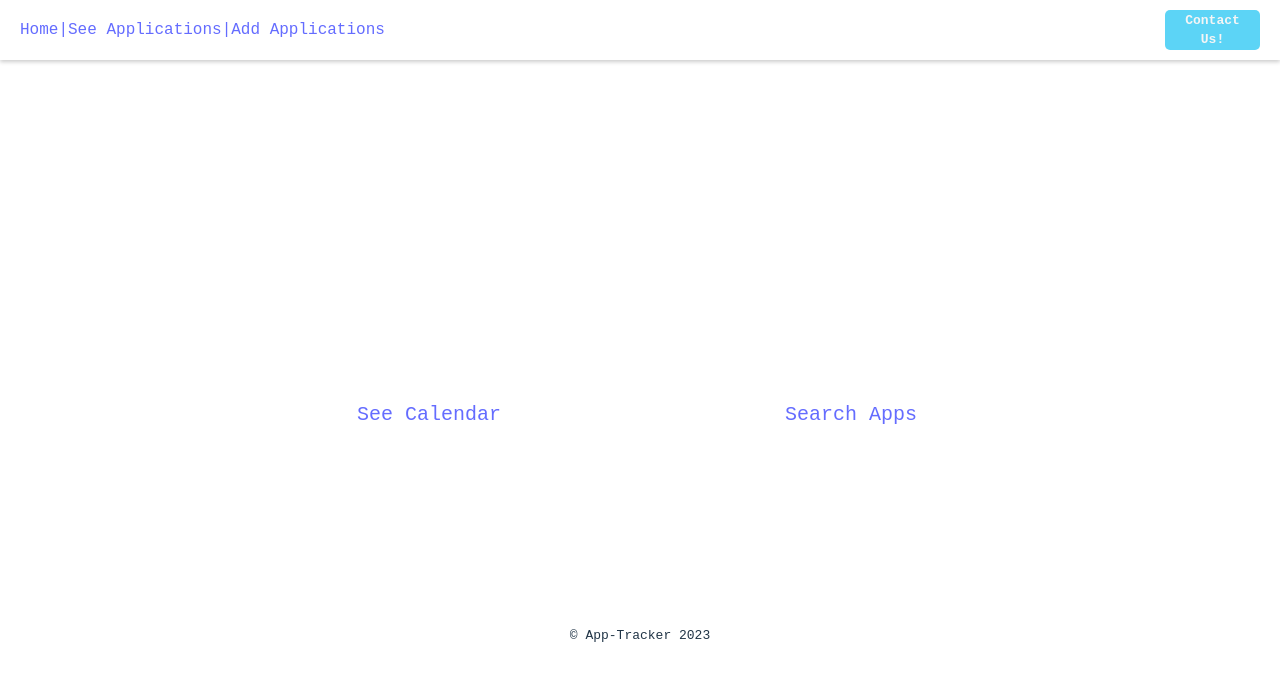
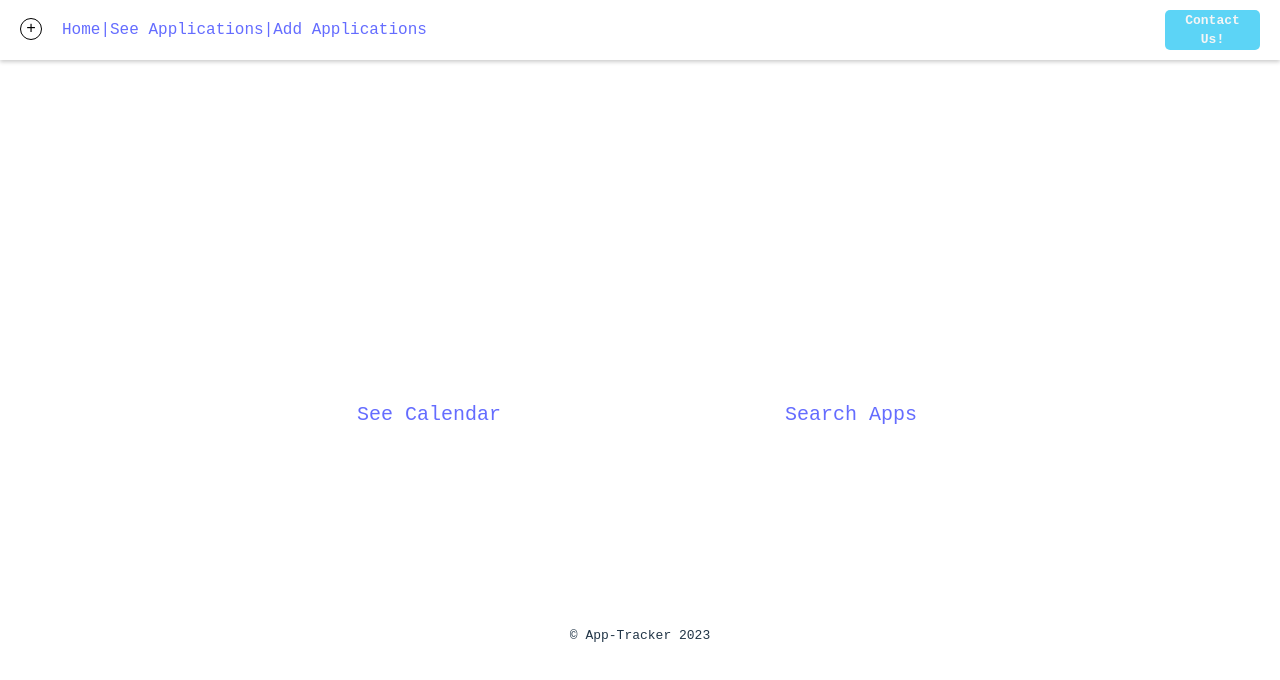
Before and after one commit to kpiacenta93/vue-router-setup, a Vue app in the folder vue-router/: page /SeeApplications in a window 1280 px wide. Shown: the top 680 px of the page. Built offline with nearby package versions, Linux system fonts and the light colour scheme.

Commit message:
toggle links nav bar in app.vue, JWT user auth next

```diff
--- a/vue-router/src/App.vue
+++ b/vue-router/src/App.vue
@@ -1,7 +1,14 @@
-<template>
+<!-- <template>
   <div class="main-container">
     <header class="nav-bar">
       <div class="nav-links">
+        <aside><div class="side-bar" @click="toggleDropDown">-
+          <div class="side-bar-menu">
+        <a href="" class="toggleMenu">Hello</a>
+        <a href="" class="toggleMenu">Are You THere</a>
+        <a href="" class="toggleMenu">Noone is home</a>
+      </div>
+        </div></aside>
         <router-link to="/">Home|</router-link>
         <router-link to="/SeeApplications"> See Applications| </router-link>
         <router-link to="/AddApplications">  Add Applications</router-link>
@@ -19,9 +26,17 @@
 
 <script>
 export default {
+  data(){
+    return {
+      isDropDownOpen: false,
+    };
+  },
   methods: {
   pushToContact(){
     this.$router.params("/ContactUs")
+  },
+  toggleDropDown(){
+    this.isDropDownOpen = !this.isDropDownOpen
   }
 }
 }
@@ -107,8 +122,230 @@ body {
   transform: scale(1.1);
 }
 
+.side-bar {
+  display: flex;
+  justify-content: center;
+  align-items: center;
+  border: 1px solid black;
+  height: 20px;
+  width: 20px;;
+  margin-right: 20px;
+  border-radius:15px 15px 15px 15px;
+}
+
+.side-bar:hover {
+  border-radius: 5px 5px 5px 5px;
+  /* border: #646cff; */
+  height: 25px;
+  width: 25px;
+  cursor: pointer;
+
+}
+
+
+.toggleMenu {
+  display: flex;
+  justify-content: center;
+  align-items: center;
+  flex-direction: row;
+  border: 1px solid black;
+  margin-top: 150px;
+  margin-left: 100px;
+  background-color: whitesmoke;
+  width: 200px;
+  height: 500px;
+}
+
+.side-bar-menu {
+  display: flex;
+  justify-content: center;
+  align-items: center;
+  flex-direction: column;
+  width: 300px;
+}
 
 
 
 
+</style> -->
+<template>
+  <div class="main-container">
+    <header class="nav-bar">
+      <div class="nav-links">
+        <aside>
+          <div class="side-bar" @click="toggleDropDown">
+            {{ isDropDownOpen ? '-' : '+' }}
+            <div class="side-bar-menu" :class="{ 'open-menu': isDropDownOpen }">
+              <p class="links"><b>LINKS</b></p>
+              <a href="" class="toggleMenu">Job Resources</a>
+              <a href="" class="toggleMenu">Job Boards</a>
+              <a href="" class="toggleMenu">Blog</a>
+              <a href="" class="toggleMenu">Register</a>
+              <a href="" class="toggleMenu">Login</a>
+            </div>
+          </div>
+        </aside>
+        <router-link to="/">Home|</router-link>
+        <router-link to="/SeeApplications">See Applications|</router-link>
+        <router-link to="/AddApplications">Add Applications</router-link>
+      </div>
+      <div class="contact-button">
+        <router-link to="/ContactUs" class="contact">Contact Us!</router-link>
+      </div>
+    </header>
+    <router-view />
+  </div>
+  <footer class="footer"><span>&copy; App-Tracker 2023</span></footer>
+</template>
+
+<script>
+export default {
+  data() {
+    return {
+      isDropDownOpen: false,
+    };
+  },
+  methods: {
+    pushToContact() {
+      this.$router.params("/ContactUs");
+    },
+    toggleDropDown() {
+      this.isDropDownOpen = !this.isDropDownOpen;
+    },
+  },
+};
+</script>
+
+<style scoped>
+body {
+  margin: 0;
+  background-color: whitesmoke;
+}
+
+.nav-bar {
+  display: flex;
+  justify-content: space-between;
+  align-items: center;
+  background-color: white;
+  box-shadow: 0px 2px 4px rgba(0, 0, 0, 0.2);
+  padding: 10px 20px;
+  position: fixed;
+  top: 0;
+  left: 0;
+  right: 0;
+  z-index: 1000;
+}
+
+.nav-links {
+  display: flex;
+  list-style: none;
+  padding-right: 10px;
+  justify-content: space-between;
+  font-family: monospace;
+  font-size: large;
+  color: black;
+}
+
+
+
+.nav-links router-link {
+  margin-right: 20px;
+  text-decoration: none;
+  color: black;
+  font-weight: bold;
+  padding: 20px;
+}
+.nav-links router-link:hover {
+  text-decoration: 1px solid black;
+}
+.contact-button {
+  display: flex;
+  align-items: center;
+  font-family: monospace;
+}
+
+.contact {
+  display: flex;
+  align-items: center;
+  width: 75px;
+  height: 30px;
+  border-radius: 5px;
+  text-align: center;
+  padding: 5px 10px;
+  background-color: rgb(92, 212, 246);
+  color: whitesmoke;
+  font-weight: bold;
+}
+
+.contact:hover {
+  border: #646cff;
+  text-decoration: underline;
+  color: #646cff;
+  transform: scale(1.1);
+}
+
+.side-bar {
+  display: flex;
+  justify-content: center;
+  align-items: center;
+  border: 1px solid black;
+  height: 20px;
+  width: 20px;
+  margin-right: 20px;
+  border-radius: 15px;
+  cursor: pointer;
+}
+
+.side-bar a {
+  margin-bottom: -3px;
+}
+
+.side-bar:hover {
+  border-radius: 5px 5px 5px 5px;
+}
+
+.side-bar-menu a:hover {
+  text-decoration: underline;
+  background-color: rgba(92, 213, 246, 0.501);
+  border-radius: 5px 5px 5px 5px;
+  width: 100vh
+}
+
+.side-bar-menu {
+  display: flex;
+  justify-content: center;
+  align-items: center;
+  flex-direction: column;
+  width: 0;
+  overflow: hidden;
+  transition: width 0.3s;
+  position: absolute;
+  background-color: whitesmoke;
+  top: 60px;
+  left: 0;
+  z-index: 1;
+  box-shadow: 5px 5px 10px solid whitesmoke;
+
+}
+
+.open-menu {
+  margin-top: 10px;
+  width: 199px;
+  height: 290px;
+  border-radius: 5px 5px 5px 5px;
+  border: 1px solid black
+}
+
+.toggleMenu {
+  text-decoration: none;
+  color: black;
+  padding: 10px;
+}
+
+.links {
+  font-size: 2rem;
+  text-decoration: underline;
+  margin-top: 10px;
+}
+
 </style>
--- a/vue-router/src/views/Home.vue
+++ b/vue-router/src/views/Home.vue
@@ -63,6 +63,7 @@ export default {
         height: 700px;
         border: 1px solid white;
         box-shadow: white;
+        box-shadow: 2px 2px 2px black;
         background-image: url('https://images.unsplash.com/photo-1500916434205-0c77489c6cf7?q=80&w=1974&auto=format&fit=crop&ixlib=rb-4.0.3&ixid=M3wxMjA3fDB8MHxwaG90by1wYWdlfHx8fGVufDB8fHx8fA%3D%3D');
     }
 
```
